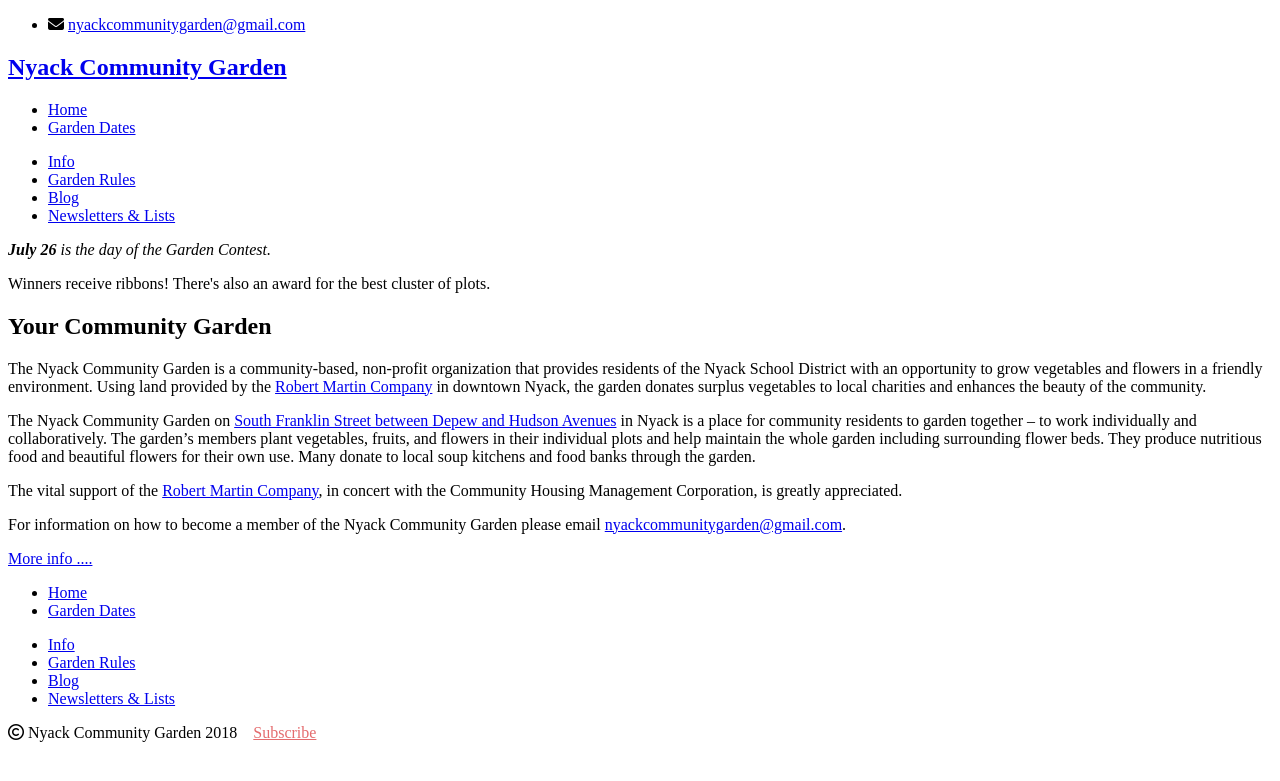
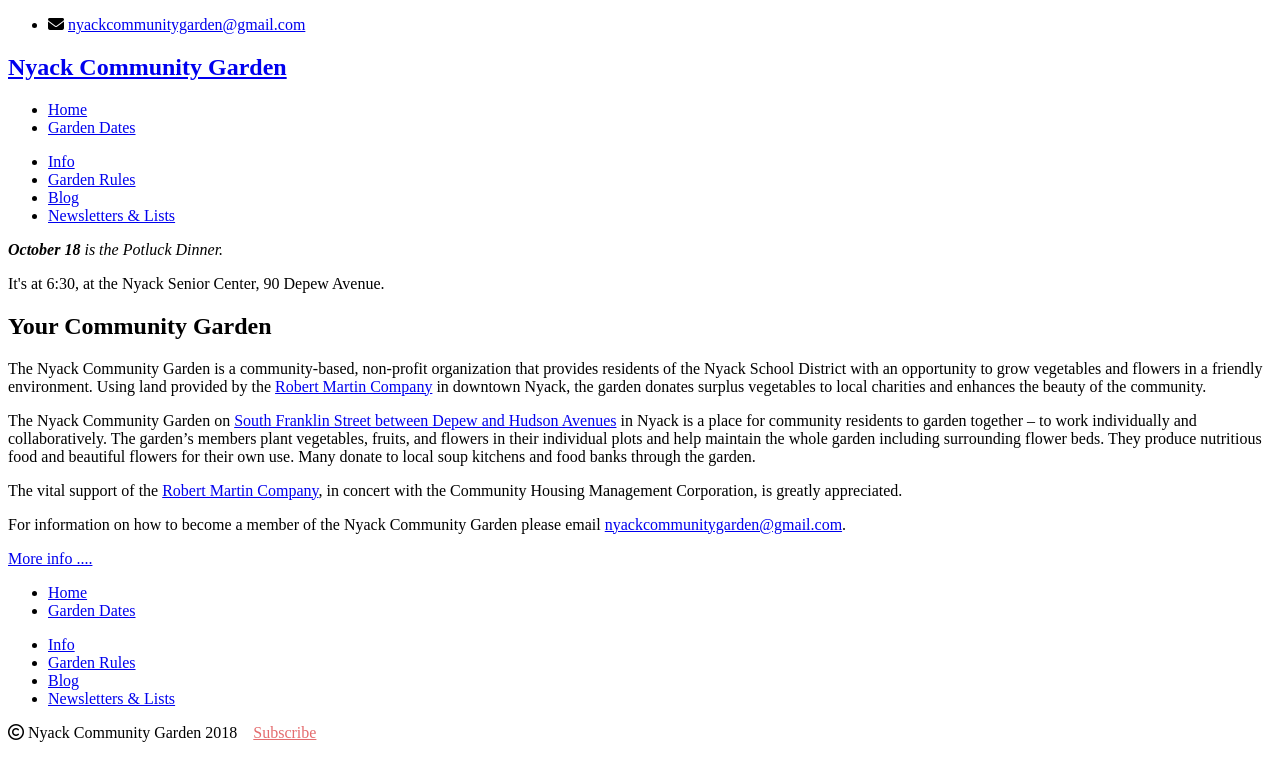
Before and after one commit to bosborne/nyackcommunitygarden, a Jekyll site: the page built from index.html, in a window 1280 px wide. Shown: the top 781 px of the page. Built offline with Jekyll 4.4.1, drawn with Linux system fonts in a browser that asks for light colours; nearby versions of some CDN libraries; library files that are not in the unit come from our copies.

Commit message:
Add new calendar event

```diff
--- a/_layouts/default.html
+++ b/_layouts/default.html
@@ -18,9 +18,9 @@
     <div class="content">
       <div class="container">
         <div class="bannerbox">
-          <i><b>July 26</b> is the day of the Garden Contest.</i>
+          <i><b>October 18</b> is the Potluck Dinner.</i>
           <p>
-            Winners receive ribbons! There's also an award for the best cluster of plots.
+            It's at 6:30, at the Nyack Senior Center, 90 Depew Avenue.
           </p>
         </div>
         {{ content }}
```
